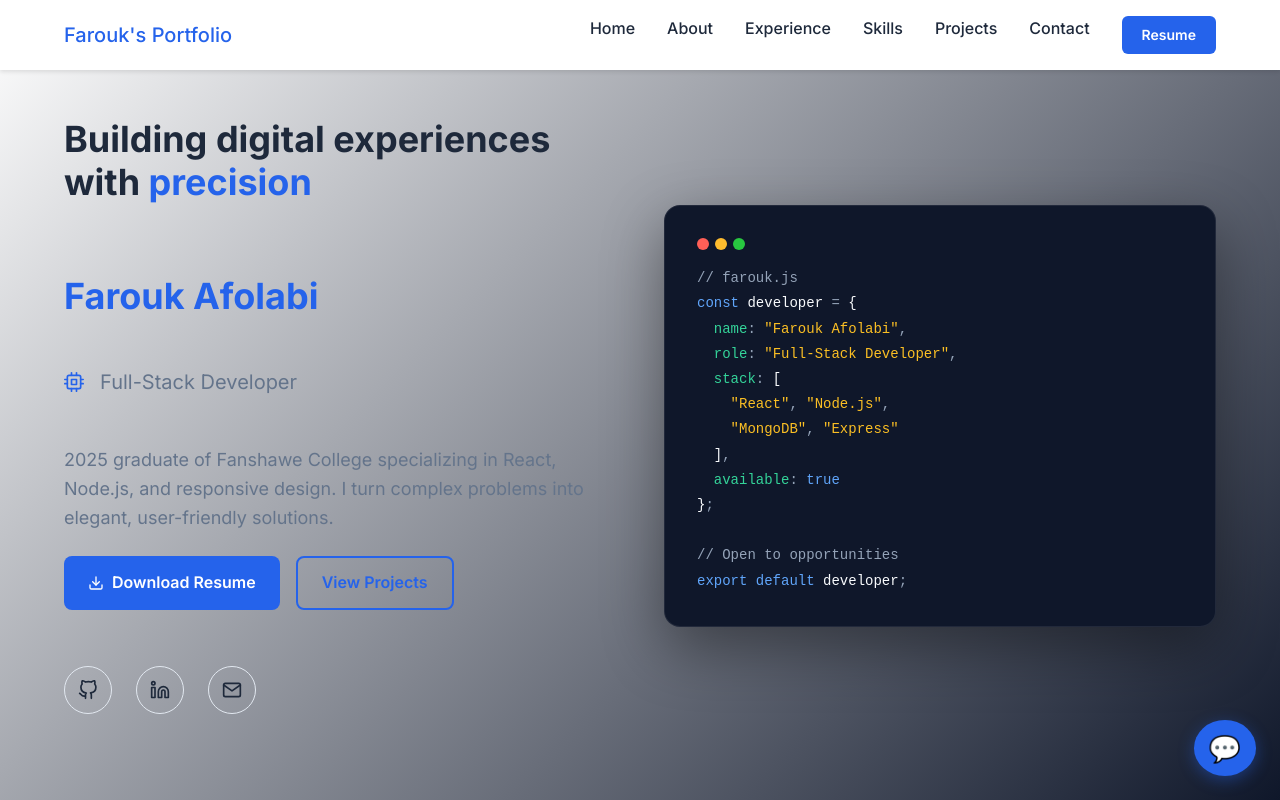
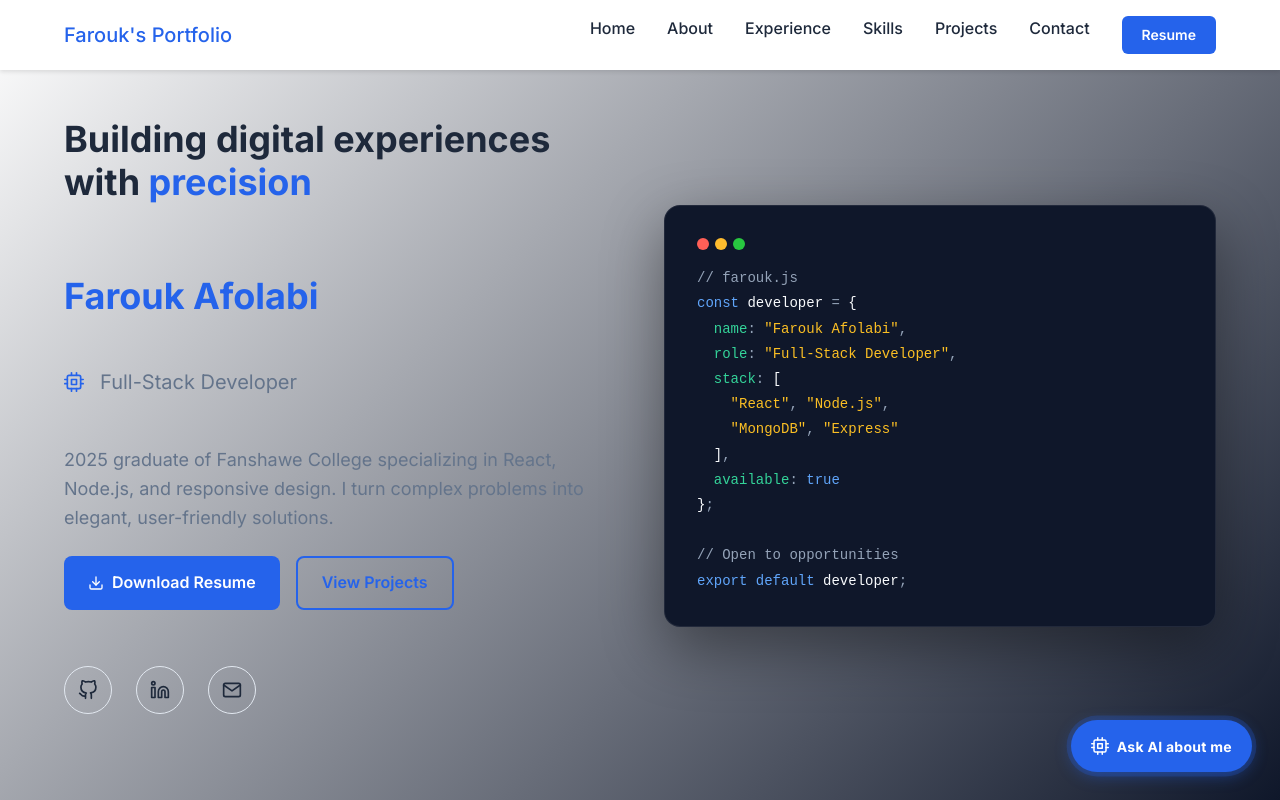
Before and after one commit to farouk-afolabi/Portfolio12345, a React (Vite) app: page / in a window 1280 px wide. Shown: the top 800 px of the page. Built offline with nearby package versions, Linux system fonts and the light colour scheme.

Commit message:
Fixed the AI chatbot — corrected the system prompt, raised the token limit, and made the button pulse with a label.

```diff
--- a/src/components/Chatbot.jsx
+++ b/src/components/Chatbot.jsx
@@ -1,29 +1,42 @@
 import React, { useState, useRef, useEffect } from 'react';
 import styled from '@emotion/styled';
+import { keyframes } from '@emotion/react';
+import { FiX, FiSend, FiCpu } from 'react-icons/fi';
 import { theme } from '../styles/theme';
+
+const pulse = keyframes`
+  0%, 100% { box-shadow: 0 4px 16px rgba(37, 99, 235, 0.4), 0 0 0 0 rgba(37, 99, 235, 0.4); }
+  50% { box-shadow: 0 4px 16px rgba(37, 99, 235, 0.4), 0 0 0 10px rgba(37, 99, 235, 0); }
+`;
 
 const ToggleButton = styled.button`
   position: fixed;
-  bottom: 24px;
-  right: 24px;
+  bottom: 28px;
+  right: 28px;
   z-index: 1000;
-  border-radius: 50%;
-  width: 56px;
-  height: 56px;
+  border-radius: 50px;
+  height: 52px;
+  padding: 0 20px;
   background: ${theme.colors.primary};
   color: #fff;
   border: none;
-  font-size: 26px;
-  box-shadow: 0 4px 16px rgba(37, 99, 235, 0.4);
+  font-size: ${theme.fontSizes.sm};
+  font-weight: 700;
+  letter-spacing: 0.02em;
   cursor: pointer;
   display: flex;
   align-items: center;
-  justify-content: center;
-  transition: ${theme.transitions.default};
+  gap: 8px;
+  animation: ${pulse} 2.5s ease-in-out infinite;
+  transition: background 0.2s ease, transform 0.2s ease;
+
+  svg { font-size: 18px; flex-shrink: 0; }
 
   &:hover {
     background: ${theme.colors.secondary};
-    transform: scale(1.08);
+    transform: scale(1.05);
+    animation: none;
+    box-shadow: 0 6px 20px rgba(37, 99, 235, 0.5);
   }
 `;
 
@@ -168,15 +181,19 @@ const Chatbot = () => {
 
       const data = await response.json();
 
+      if (!response.ok) {
+        throw new Error(data.message || `Server error ${response.status}`);
+      }
+
       setMessages(prev => [
         ...prev.slice(0, -1),
-        { sender: 'bot', text: data.response || 'Something went wrong' },
+        { sender: 'bot', text: data.response || 'Something went wrong.' },
       ]);
     } catch (err) {
       console.error(err);
       setMessages(prev => [
         ...prev.slice(0, -1),
-        { sender: 'bot', text: 'Error communicating with server.' },
+        { sender: 'bot', text: "Sorry, I'm having trouble connecting right now. Try again in a moment!" },
       ]);
     }
   };
@@ -184,7 +201,7 @@ const Chatbot = () => {
   return (
     <>
       <ToggleButton onClick={() => setOpen(o => !o)} aria-label="Open chatbot">
-        💬
+        {open ? <FiX /> : <><FiCpu /> Ask AI about me</>}
       </ToggleButton>
       {open && (
         <ChatWindow>
@@ -204,7 +221,7 @@ const Chatbot = () => {
               onChange={e => setInput(e.target.value)}
               placeholder="Ask me about Farouk..."
             />
-            <SendButton type="submit">Send</SendButton>
+            <SendButton type="submit" aria-label="Send"><FiSend /></SendButton>
           </InputRow>
         </ChatWindow>
       )}
```
Also changed, not shown: 1 other file (tests, documents, lock files or other folders).
